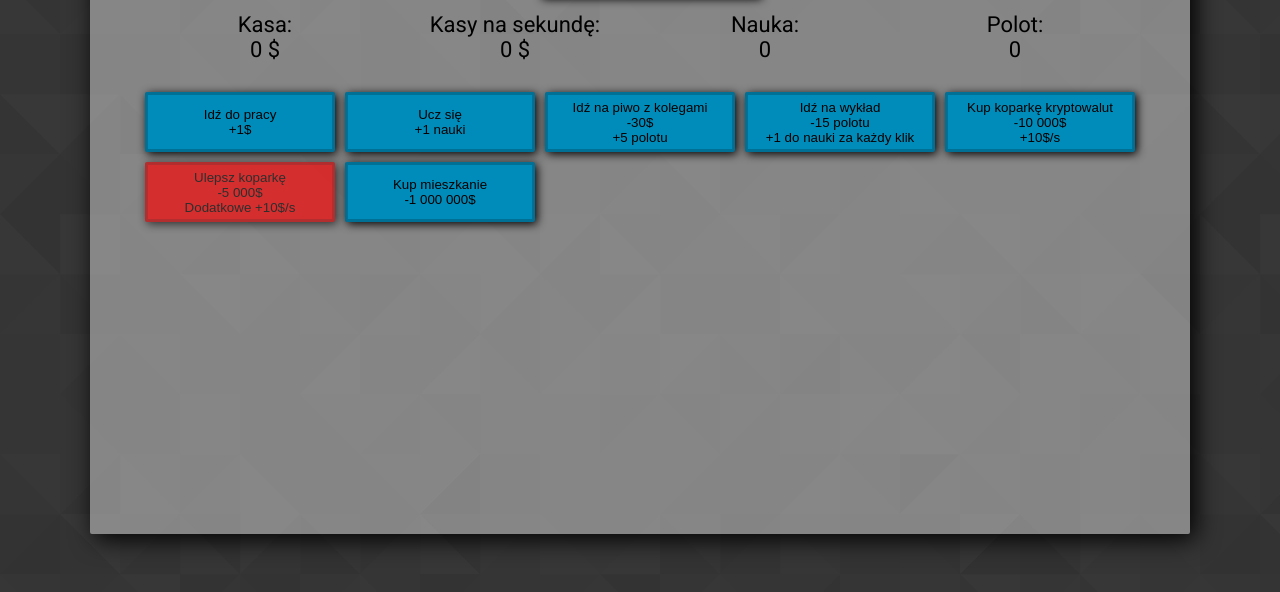
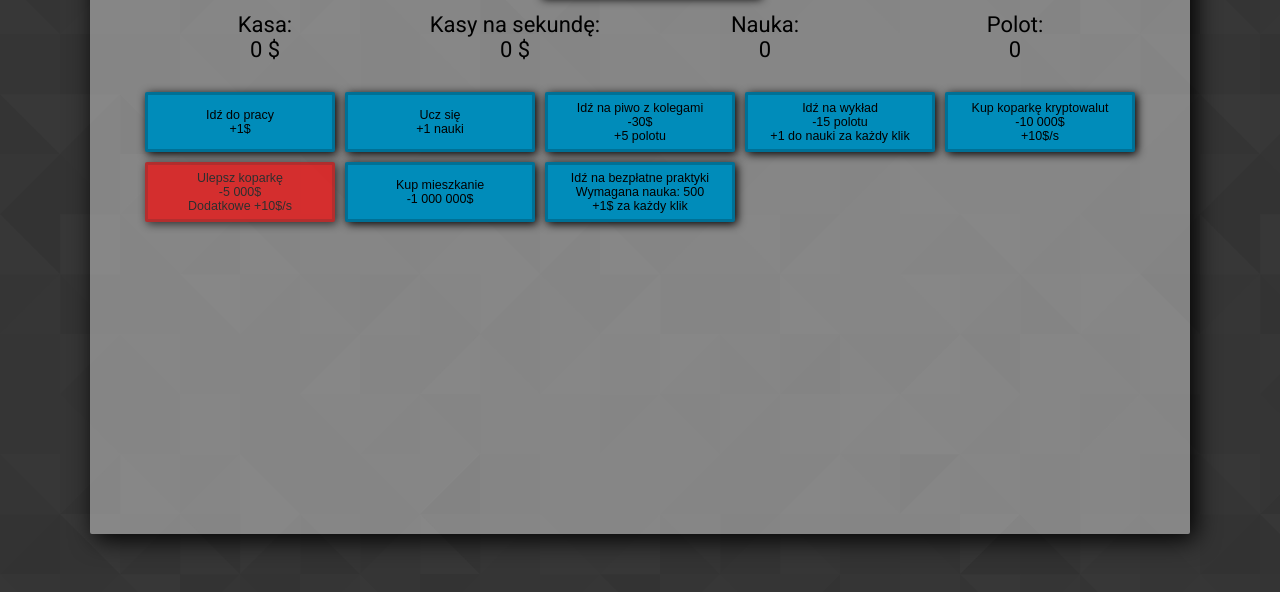
Before and after one commit to b-paprocki/Projekt-OPSS, a plain HTML site: page index.html in a window 1280 px wide. Shown: the part 146-738 px from the top of the page. Drawn offline with Linux system fonts and the light colour scheme.

Commit message:
Zdobywanie doświadczenia
Dodano możliwość zdobycia doświadczenia, co zwiększa ilość zarabianych pieniędzy.

```diff
--- a/index.html
+++ b/index.html
@@ -18,13 +18,14 @@
                 <div style="clear: both;"></div>
             </div>
             <div id="game-box">
-                <button class="stdBtn" onclick="addMoney()">Idź do pracy<br>+1$</button>
+                <button class="stdBtn" onclick="addMoney()">Idź do pracy<br>+<span id="moneyPerClick">1</span>$</button>
                 <button class="stdBtn" onclick="learn()">Ucz się<br>+<span id="learnAmount">1</span> nauki</button>
                 <button class="stdBtn" onclick="beer()">Idź na piwo z kolegami<br>-30$<br>+5 polotu</button>
                 <button class="stdBtn" onclick="goLearn()">Idź na wykład<br>-15 polotu<br>+1 do nauki za każdy klik</button>
                 <button class="stdBtn" id="miner-btn" onclick="miner()">Kup koparkę kryptowalut<br>-10 000$<br>+10$/s</button>
                 <button class="stdBtn-disabled" id="minerUpgrade-btn" onclick="minerUpgrade()">Ulepsz koparkę<br>-5 000$<br>Dodatkowe +10$/s</button>
                 <button class="stdBtn" id="buyHouse-btn" onclick="buyHouse()">Kup mieszkanie<br>-1 000 000$</button>
+                <button class="stdBtn" id="practice-btn" onclick="practice()"><span id="practiceName">Idź na bezpłatne praktyki</span><br>Wymagana nauka: <span id="practiceCost">500</span><br>+1$ za każdy klik</button>
                 <div style="clear: both;"></div>
             </div>
         </div>
--- a/script.js
+++ b/script.js
@@ -13,10 +13,13 @@ var studies = false;
 var learnAmount = 1;
 var haveMiner = false;
 var minerLevel = 1;
+var moneyPerClick = 1;
+var practiceCost = 500;
+var practiceLevel = 0;
 
 //----------------------Funkcje
 function addMoney(){
-    money = money + 1;
+    money = money + moneyPerClick;
     document.getElementById("money").innerHTML = money;
 }
 
@@ -73,6 +76,25 @@ function buyHouse(){
     }
 }
 
+function practice(){
+    if (science >= practiceCost){
+        moneyPerClick++;
+        document.getElementById("moneyPerClick").innerHTML = moneyPerClick;
+        practiceCost = practiceCost + 500;
+        document.getElementById("practiceCost").innerHTML = practiceCost;
+        practiceLevel++;
+    }
+    if (practiceLevel >5){ // zmiana nazwy zawodu
+        document.getElementById("practiceName").innerHTML = "Zdobywaj dośw. jako Junior Developer"; //zwiększyć moneyPerClick
+    }
+    if (practiceLevel >10){
+        document.getElementById("practiceName").innerHTML = "Zdobywaj dośw. jako Mid-level Developer";
+    }
+    if (practiceLevel >20){
+        document.getElementById("practiceName").innerHTML = "Zdobywaj dośw. jako Senior Developer";
+    }
+}
+
 //----------------------Informacja na start
 function getStarted(){
     alert("Witaj w symulatorze studenta informatyki!\nW tej grze możesz wcielić się w typowego studenta. Twoim celem jest ukończenie studiów w jak najkrótszym czasie, wyprowadzenie się od rodziców i znalezienie dziewczyny. Zadanie nie będzie łatwe, bo jesteś w końcu studentem informatyki.\n\nPowodzenia!");
--- a/style.css
+++ b/style.css
@@ -87,6 +87,7 @@ h1{
     border-radius: 2px;
     box-shadow: 2px 2px 10px black;
     transition: 0.2s;
+    font-size: 12.5px;
 }
 
 .stdBtn:hover{
@@ -116,6 +117,7 @@ h1{
     opacity: 0.65;
     outline: none;
     transition: 1s;
+    font-size: 12.5px;
 }
 
 .stdBtn-disabled:active{
```
